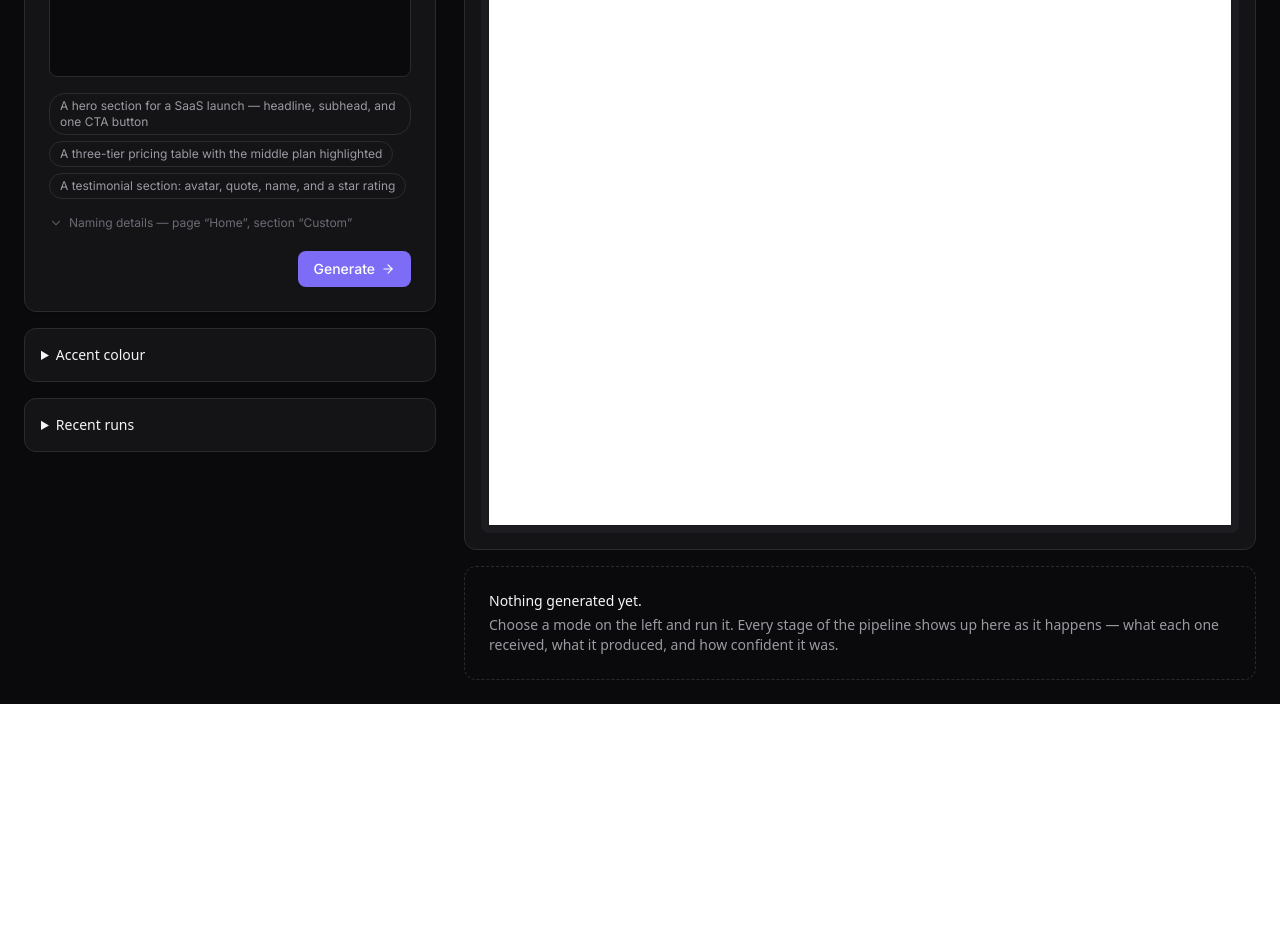
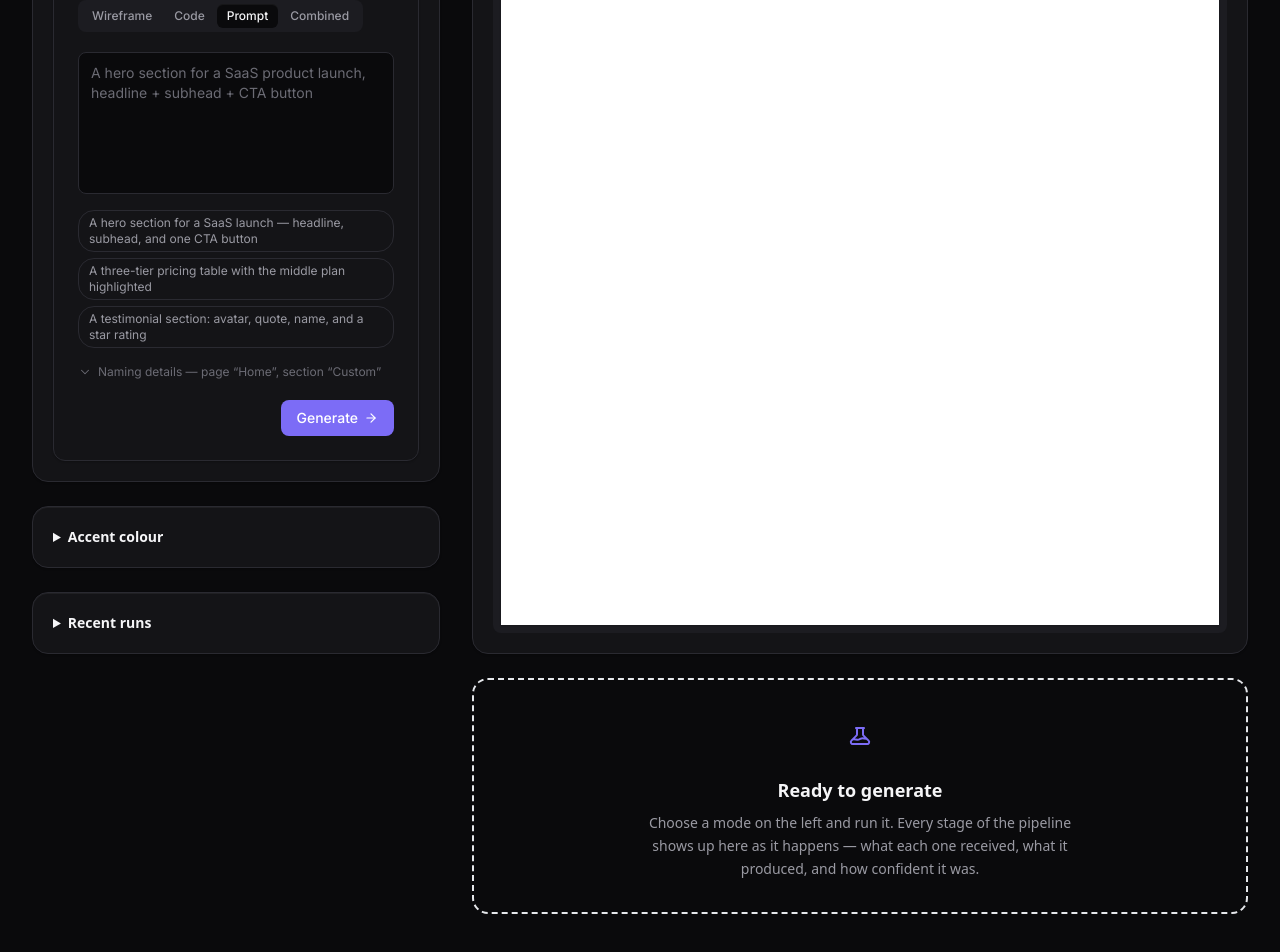
Before and after one commit to Capnkay/framewright, a React (Vite) app in the folder client/: page /generate in a window 1280 px wide. Shown: the part 348-1300 px from the top of the page. Before the commit the page ends 1052 px from the top, so only its background shows below. Built offline with nearby package versions, Linux system fonts and the light colour scheme.

Commit message:
UI: Add floating centered capsule navbar, bento-layout, and fix iframe nesting

```diff
--- a/client/src/App.jsx
+++ b/client/src/App.jsx
@@ -52,7 +52,7 @@ function StudioLayout({ children }) {
   const framed = isFramed();
 
   return (
-    <div className="min-h-screen bg-background text-foreground flex flex-col">
+    <div className={`min-h-screen bg-background text-foreground flex flex-col ${framed ? "" : "pt-20"}`}>
       {framed ? null : <StudioNav />}
       <div className="flex-1">
         {children}
@@ -66,7 +66,7 @@ function StudioLayout({ children }) {
 // stays on StudioLayout/Nav until its own (last-priority) pass.
 function StudioChrome({ children }) {
   return (
-    <div className="studio-theme flex min-h-screen flex-col bg-studio-bg-base text-studio-text-primary">
+    <div className="studio-theme flex min-h-screen flex-col bg-studio-bg-base text-studio-text-primary pt-20">
       <StudioNav />
       <div className="min-h-0 flex-1">{children}</div>
     </div>
--- a/client/src/routes/GeneratePage.jsx
+++ b/client/src/routes/GeneratePage.jsx
@@ -142,10 +142,10 @@ export default function GeneratePage({ initialJob = null }) {
 
   return (
     <main className="flex h-full flex-col">
-      <header className="flex shrink-0 items-baseline justify-between border-b border-studio-border px-6 py-4">
+      <header className="flex shrink-0 items-baseline justify-between border-b border-studio-border px-8 py-5 bg-studio-bg-base/50 backdrop-blur-sm z-10 relative">
         <div>
-          <h1 className="text-studio-xl font-semibold tracking-tight text-studio-text-primary">Generator Studio</h1>
-          <p className="mt-1 text-studio-sm text-studio-text-secondary">
+          <h1 className="text-studio-xl font-bold tracking-tight text-studio-text-primary mb-1">Generator Studio</h1>
+          <p className="mt-1 text-studio-sm text-studio-text-secondary font-medium">
             Turn a wireframe, a description, or existing React into a CMS-ready section.
           </p>
         </div>
@@ -157,7 +157,7 @@ export default function GeneratePage({ initialJob = null }) {
         </Link>
       </header>
 
-      <div className="flex min-h-0 flex-1 gap-6 p-6">
+      <div className="flex min-h-0 flex-1 gap-6 p-8">
         {/* ---------------------------------------------------------------
             The input rail. Composer (docs/SURFACE-INSPO.md §1-2) is the one
             thing to do first; naming's accent picker and recent runs are
@@ -165,25 +165,26 @@ export default function GeneratePage({ initialJob = null }) {
             the same glance. Composer already owns page/section naming, so
             it isn't repeated as a top-level field here.
         --------------------------------------------------------------- */}
-        <aside className="flex w-[26rem] shrink-0 flex-col gap-4 overflow-y-auto pr-1">
+        <aside className="flex w-[26rem] shrink-0 flex-col gap-6 overflow-y-auto pr-2 pb-8">
           <motion.div
-            initial={{ opacity: 0, y: 10 }}
+            initial={{ opacity: 0, y: 15 }}
             animate={{ opacity: 1, y: 0 }}
-            transition={{ duration: 0.28, ease: EASE_STANDARD }}
+            transition={{ duration: 0.4, ease: EASE_STANDARD }}
+            className="bg-studio-bg-raised p-5 rounded-2xl border border-studio-border shadow-studio-sm"
           >
             <Composer onSubmit={handleSubmit} />
-            {busy && <p className="mt-3 text-studio-sm text-studio-text-secondary">Generating…</p>}
+            {busy && <p className="mt-3 text-studio-sm text-studio-accent font-medium flex items-center gap-2"><span className="flex h-2 w-2 rounded-full bg-studio-accent animate-pulse"></span> Generating...</p>}
           </motion.div>
 
-          <details className="rounded-studio-lg border border-studio-border bg-studio-bg-raised p-4">
-            <summary className="cursor-pointer text-studio-sm font-medium text-studio-text-primary">
+          <details className="group rounded-2xl border border-studio-border bg-studio-bg-raised p-5 shadow-studio-sm transition-all open:bg-studio-bg-overlay/50">
+            <summary className="cursor-pointer text-studio-sm font-semibold text-studio-text-primary outline-none">
               Accent colour
             </summary>
-            <p className="mt-1 text-studio-xs text-studio-text-tertiary">
+            <p className="mt-2 text-studio-xs text-studio-text-tertiary">
               Overrides the generated section's accent (page/section name above already cover
               where it goes in the CMS).
             </p>
-            <div className="mt-3">
+            <div className="mt-4 pt-4 border-t border-studio-border/50">
               <SectionFields
                 pageName={pageName}
                 setPageName={setPageName}
@@ -195,9 +196,9 @@ export default function GeneratePage({ initialJob = null }) {
             </div>
           </details>
 
-          <details className="rounded-studio-lg border border-studio-border bg-studio-bg-raised p-4">
-            <summary className="cursor-pointer text-studio-sm font-medium text-studio-text-primary">Recent runs</summary>
-            <div className="mt-3">
+          <details className="group rounded-2xl border border-studio-border bg-studio-bg-raised p-5 shadow-studio-sm transition-all open:bg-studio-bg-overlay/50">
+            <summary className="cursor-pointer text-studio-sm font-semibold text-studio-text-primary outline-none">Recent runs</summary>
+            <div className="mt-4 pt-4 border-t border-studio-border/50">
               <JobHistory />
             </div>
           </details>
@@ -210,18 +211,18 @@ export default function GeneratePage({ initialJob = null }) {
             trigger a `md:` breakpoint and so is a width preview rather than a
             layout one (§7 R11).
         --------------------------------------------------------------- */}
-        <section className="flex min-h-0 min-w-0 flex-1 flex-col gap-4">
+        <section className="flex min-h-0 min-w-0 flex-1 flex-col gap-6 pb-8">
           {submitError && (
             <ErrorBanner statusCode={submitError.statusCode} message={submitError.message} />
           )}
 
-          <div className="flex min-h-0 flex-1 flex-col rounded-studio-lg border border-studio-border bg-studio-bg-raised p-4">
+          <div className="flex min-h-0 flex-1 flex-col rounded-2xl border border-studio-border bg-studio-bg-raised p-5 shadow-studio-sm">
             <ResponsiveToggle src={previewSrc} title="Live preview" />
           </div>
 
           {job ? (
-            <div className="flex h-[22rem] shrink-0 flex-col rounded-studio-lg border border-studio-border bg-studio-bg-raised">
-              <div className="flex items-center gap-1 border-b border-studio-border px-3 pt-3">
+            <div className="flex h-[24rem] shrink-0 flex-col rounded-2xl border border-studio-border bg-studio-bg-raised shadow-studio-sm overflow-hidden">
+              <div className="flex items-center gap-2 border-b border-studio-border bg-studio-bg-base/30 px-4 pt-3 pb-0">
                 {TABS.map((t) => (
                   <button
                     key={t.id}
@@ -229,20 +230,27 @@ export default function GeneratePage({ initialJob = null }) {
                     onClick={() => setTab(t.id)}
                     aria-pressed={tab === t.id}
                     className={
-                      'rounded-t-studio-sm px-3 py-2 text-studio-sm font-medium transition-colors duration-studio-fast ' +
+                      'relative rounded-t-lg px-4 py-2.5 text-studio-sm font-semibold transition-colors duration-studio-fast ' +
                       (tab === t.id
-                        ? 'bg-studio-bg-overlay text-studio-text-primary'
+                        ? 'text-studio-text-primary'
                         : 'text-studio-text-secondary hover:text-studio-text-primary')
                     }
                   >
-                    {t.label}
+                    {tab === t.id && (
+                      <motion.div
+                        layoutId="active-tab"
+                        className="absolute inset-0 bg-studio-bg-overlay border-t border-l border-r border-studio-border rounded-t-lg z-0"
+                        transition={{ type: "spring", stiffness: 400, damping: 30 }}
+                      />
+                    )}
+                    <span className="relative z-10">{t.label}</span>
                   </button>
                 ))}
               </div>
 
-              <div className="min-h-0 flex-1 overflow-y-auto p-4">
+              <div className="min-h-0 flex-1 overflow-y-auto p-5 bg-studio-bg-overlay/30">
                 {tab === 'stages' && (
-                  <div className="flex flex-col gap-4">
+                  <div className="flex flex-col gap-6">
                     <GenerationProgress jobId={job.jobId} initialJob={job} />
                     <QuestionPrompt jobId={job.jobId} status="awaiting-input" onResumed={() => {}} />
                     <JobTimeline job={job} />
@@ -253,8 +261,8 @@ export default function GeneratePage({ initialJob = null }) {
                 {tab === 'source' && <GeneratedSourceView jobId={job.jobId} pageName={pageName} />}
 
                 {tab === 'content' && (
-                  <div className="flex flex-col gap-3">
-                    <label className="text-studio-sm font-medium text-studio-text-primary" htmlFor="fw-field">
+                  <div className="flex flex-col gap-4">
+                    <label className="text-studio-sm font-semibold text-studio-text-primary" htmlFor="fw-field">
                       Field
                     </label>
                     {fields.length > 0 ? (
@@ -262,7 +270,7 @@ export default function GeneratePage({ initialJob = null }) {
                         id="fw-field"
                         value={fieldId}
                         onChange={(e) => setFieldId(e.target.value)}
-                        className="w-full rounded-studio-sm border border-studio-border bg-studio-bg-base p-2 text-studio-sm text-studio-text-primary"
+                        className="w-full rounded-xl border border-studio-border bg-studio-bg-base p-3 text-studio-sm text-studio-text-primary focus:border-studio-accent focus:ring-1 focus:ring-studio-accent transition-all outline-none"
                       >
                         {fields.map((f) => (
                           <option key={f.fieldId} value={f.fieldId}>
@@ -277,13 +285,15 @@ export default function GeneratePage({ initialJob = null }) {
                         value={fieldId}
                         onChange={(e) => setFieldId(e.target.value)}
                         placeholder="Field id"
-                        className="w-full rounded-studio-sm border border-studio-border bg-studio-bg-base p-2 text-studio-sm text-studio-text-primary"
+                        className="w-full rounded-xl border border-studio-border bg-studio-bg-base p-3 text-studio-sm text-studio-text-primary focus:border-studio-accent focus:ring-1 focus:ring-studio-accent transition-all outline-none"
                       />
                     )}
                     {fieldId ? (
-                      <SideEditor fieldId={fieldId} pageName={pageName} />
+                      <div className="mt-2 p-4 bg-studio-bg-base rounded-xl border border-studio-border shadow-inner">
+                        <SideEditor fieldId={fieldId} pageName={pageName} />
+                      </div>
                     ) : (
-                      <p className="text-studio-sm italic text-studio-text-tertiary">
+                      <p className="text-studio-sm italic text-studio-text-tertiary bg-studio-bg-base p-4 rounded-xl border border-studio-border/50 text-center">
                         Pick a field to edit its content.
                       </p>
                     )}
@@ -295,13 +305,18 @@ export default function GeneratePage({ initialJob = null }) {
             // The empty state carries the instructions the old layout never gave
             // anyone: what this does, in the order it does it.
             <motion.div
-              initial={{ opacity: 0 }}
-              animate={{ opacity: 1 }}
-              transition={{ duration: 0.28, ease: EASE_STANDARD, delay: 0.1 }}
-              className="shrink-0 rounded-studio-lg border border-dashed border-studio-border p-6 text-studio-sm text-studio-text-secondary"
+              initial={{ opacity: 0, scale: 0.98 }}
+              animate={{ opacity: 1, scale: 1 }}
+              transition={{ duration: 0.4, ease: EASE_STANDARD, delay: 0.1 }}
+              className="shrink-0 rounded-2xl border-2 border-dashed border-studio-border/60 bg-studio-bg-overlay/10 p-8 text-center"
             >
-              <p className="font-medium text-studio-text-primary">Nothing generated yet.</p>
-              <p className="mt-1">
+              <div className="inline-flex h-12 w-12 items-center justify-center rounded-full bg-studio-accent/10 mb-4">
+                <svg className="w-6 h-6 text-studio-accent" fill="none" viewBox="0 0 24 24" stroke="currentColor">
+                  <path strokeLinecap="round" strokeLinejoin="round" strokeWidth={2} d="M19.428 15.428a2 2 0 00-1.022-.547l-2.387-.477a6 6 0 00-3.86.517l-.318.158a6 6 0 01-3.86.517L6.05 15.21a2 2 0 00-1.806.547M8 4h8l-1 1v5.172a2 2 0 00.586 1.414l5 5c1.26 1.26.367 3.414-1.415 3.414H4.828c-1.782 0-2.674-2.154-1.414-3.414l5-5A2 2 0 009 10.172V5L8 4z" />
+                </svg>
+              </div>
+              <h3 className="text-lg font-semibold text-studio-text-primary mb-2">Ready to generate</h3>
+              <p className="text-studio-sm text-studio-text-secondary max-w-md mx-auto leading-relaxed">
                 Choose a mode on the left and run it. Every stage of the pipeline shows up here as it
                 happens — what each one received, what it produced, and how confident it was.
               </p>
```
